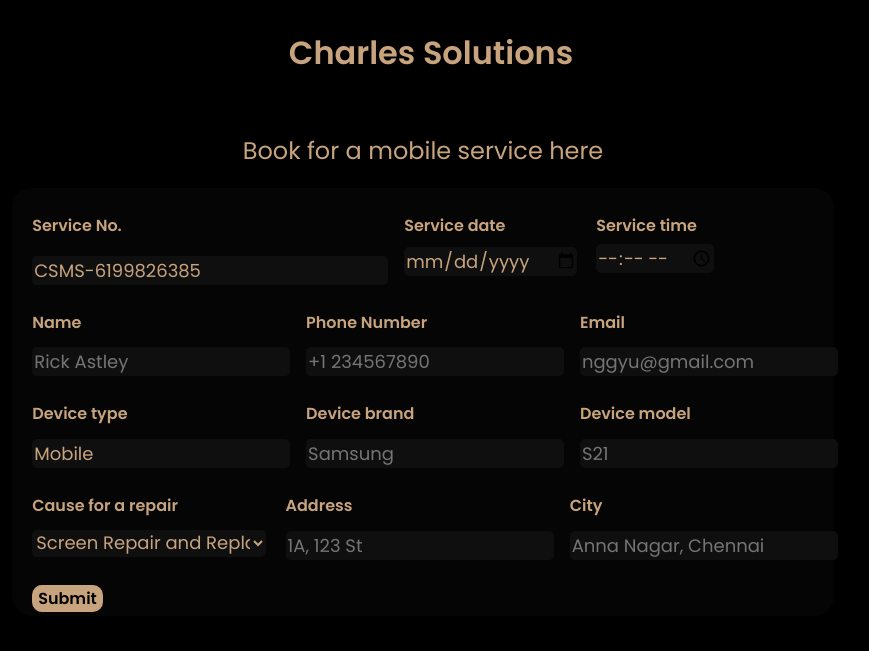
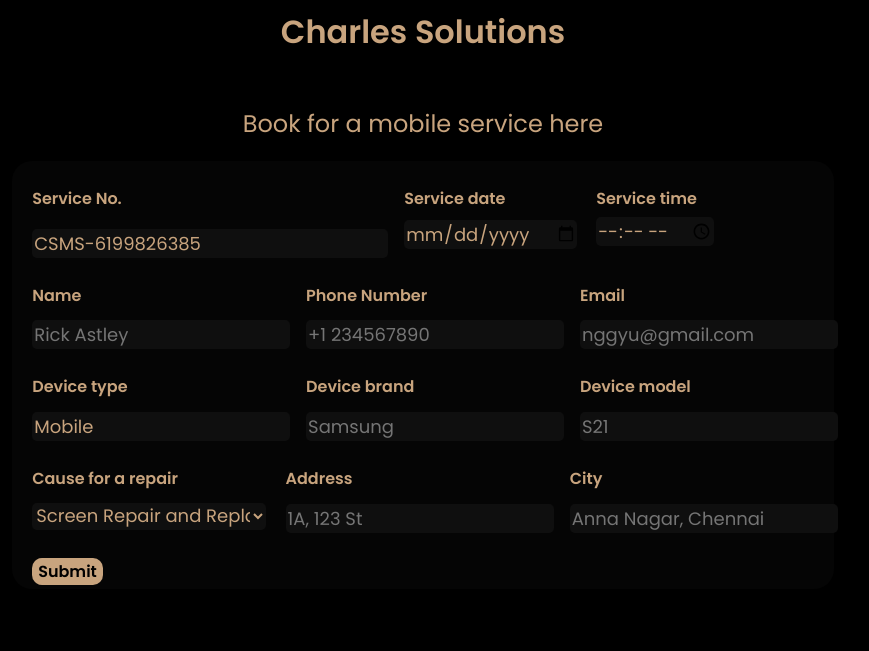
Before and after one commit to JohealAntonio/sales1, a Django app: page /booking/mobileservice in a window 1280 px wide. Shown: the top 651 px of the page, without its empty margins (217-1086 px from the left). Run offline with Django 4.2, Linux system fonts and the light colour scheme.

Commit message:
10/16/2023

```diff
--- a/product_sales/templates/msbooking.html
+++ b/product_sales/templates/msbooking.html
@@ -36,10 +36,9 @@
 
     .hdr
     {
-     position: fixed;
      background-color: black;
      height: max-content;
-     width: 100%;
+     display: flex;
     }
 
     input, select
@@ -117,16 +116,45 @@
      display: none;
     }
 
+    .fiaf
+    {
+     text-align: center;
+     width: 20%;
+     border: 0.1px solid rgb(48, 48, 48);
+     padding: 10px 0 10px 0;
+     border-radius: 20px;
+     z-index: 3;
+     background-color: black;
+     margin: 15% auto 0 auto;
+     display: none;
+    }
+
+
+    .bd
+    {
+     height: max-content;
+    }
+
+
+    .aldiv
+    {
+     width: 100%;
+     height: 250px;
+     position: absolute;
+    }
+
     </style>
 </head>
 <body>
-    <center class="hdr">
-        <h1 style="font-size: xx-large; font-family: 'Poppins', sans-serif; color: #c8a47e; font-weight: 600;">Charles Solutions</h1>
-    </center>
-    <br><br><br>
-    <div style="width: 100%; margin-top: 50px;">
-        <h2 style="font-weight: 400; text-align: center;">Book for a mobile service here</h2>
+    <div class="aldiv">
+            <div id="faf" class="fiaf">
+                <h2>ALERT</h2>
+                <h4>Fill all fields.</h4>
+                <button id="ok" class="bn">Ok</button>
+            </div>
     </div>
+
+
     <!-- <div style="width: fit-content; border: none; border-radius: 20px; background-color: rgb(23, 23, 23); margin: auto; text-align: center;">
         <span style="width: 50%; float: left;">
             <br>
@@ -160,8 +188,14 @@
         </span>
     </div> -->
     <form action="http://127.0.0.1:8000/booking/mobileservice" method="POST">
+        <div class="hdr">
+            <h1 style="margin:0 auto 0 auto; font-size: xx-large; font-family: 'Poppins', sans-serif; color: #c8a47e; font-weight: 600;">Charles Solutions</h1>
+        </div>
+        <div style="width: 100%; margin-top: 50px;">
+            <h2 style="font-weight: 400; text-align: center;">Book for a mobile service here</h2>
+        </div>
         {% csrf_token %}
-        <div style="width: 65%; margin: auto; background-color: rgb(5, 5, 5); border-radius: 20px;">
+        <div style="z-index: 2; width: 65%; margin: auto; background-color: rgb(5, 5, 5); border-radius: 20px;">
             <br>
             <div style="margin: auto;">
                 <div style="display: flex;">
@@ -171,41 +205,41 @@
                     </div>
                     <div class="fmitm" style="float: left;">
                         <label>Service date</label>
-                        <input name="service_date" type="date">
+                        <input id="sdate" name="service_date" type="date">
                     </div>
                     <div class="fmitm" style="float: right;">
                         <label>Service time</label>
-                        <input name="service_time" type="time">
+                        <input id="stime" name="service_time" type="time">
                     </div>
                 </div>
                 <br>
                 <div style="display: flex;">
                     <div class="fmitm" style="float: inline-start;">
                         <label>Name</label>
-                        <input name="cstr_name" type="text" placeholder="Rick Astley">
+                        <input id="cnm" name="cstr_name" type="text" placeholder="Rick Astley">
                     </div>
                     <div class="fmitm" style="float: inline-start;">
                         <label>Phone Number</label>
-                        <input name="cstr_mobile_no" type="tel" placeholder="+1 234567890">
+                        <input id="cmn" name="cstr_mobile_no" type="tel" placeholder="+1 234567890">
                     </div>
                     <div class="fmitm" style="float: inline-end;">
                         <label>Email</label>
-                        <input  name="cstr_email" type="text" placeholder="nggyu@gmail.com">
+                        <input id="ce" name="cstr_email" type="text" placeholder="nggyu@gmail.com">
                     </div>
                 </div>
                 <br>
                 <div style="display: flex;">
                     <div class="fmitm" style="float: inline-start;">
                         <label>Device type</label>
-                        <input name="device_type" type="text" value="Mobile" readonly>
+                        <input id="dt" name="device_type" type="text" value="Mobile" readonly>
                     </div>
                     <div class="fmitm" style="float: inline-start;">
                         <label>Device brand</label>
-                        <input name="device_brand" type="text" placeholder="Samsung">
+                        <input id="db" name="device_brand" type="text" placeholder="Samsung">
                     </div>
                     <div class="fmitm" style="float: inline-end;">
                         <label>Device model</label>
-                        <input name="device_model" type="text" placeholder="S21">
+                        <input id="dm" name="device_model" type="text" placeholder="S21">
                     </div>
                 </div>
                 <br>
@@ -226,16 +260,16 @@
                     </div>
                     <div class="fmitm" style="float:inline-start">
                         <label>Address</label>
-                        <input name="address" type="text" placeholder="1A, 123 St">
+                        <input id="ad" name="address" type="text" placeholder="1A, 123 St">
                     </div>
                     <div class="fmitm" style="float:inline-end">
                         <label>City</label>
-                        <input name="city" type="text" placeholder="Anna Nagar, Chennai">
+                        <input id="ct" name="city" type="text" placeholder="Anna Nagar, Chennai">
                     </div>
                 </div>
                 <br>
                 <div class="fmitm">
-                    <button type="submit" value="submit" class="bn">Submit</button>
+                    <button id="sbt" type="submit" value="submit" class="bn">Submit</button>
                 </div>
             </div>
         </div>
@@ -267,6 +301,30 @@
 
     document.getElementById('sno').value = randomSerial;
 
+    sdate = document.getElementById('sdate').value
+    stime = document.getElementById('stime').value
+    cnm = document.getElementById('cnm').value
+    cmn = document.getElementById('cmn').value
+    ce = document.getElementById('ce').value
+    dt = document.getElementById('dt').value
+    db = document.getElementById('db').value
+    dm = document.getElementById('dm').value
+    slt = document.getElementById('slt').value
+    wrtni = document.getElementById('wrtni').value
+    ad = document.getElementById('ad').value
+    ct = document.getElementById('ct').value
+
+    l = [sdate,stime,cnm,cmn,ce,dt,db,dm,slt,wrtni,ad,ct]
+
+    for(i=0; i<l.length; i=i+1)
+    {
+     if (l[i]==null || l[i]==undefined)
+     {
+      document.getElementById('faf').style.display = 'contents';
+      document.getElementById('sbt').type = '';
+     }
+    }
+
     </script>
 </body>
 </html>
```
